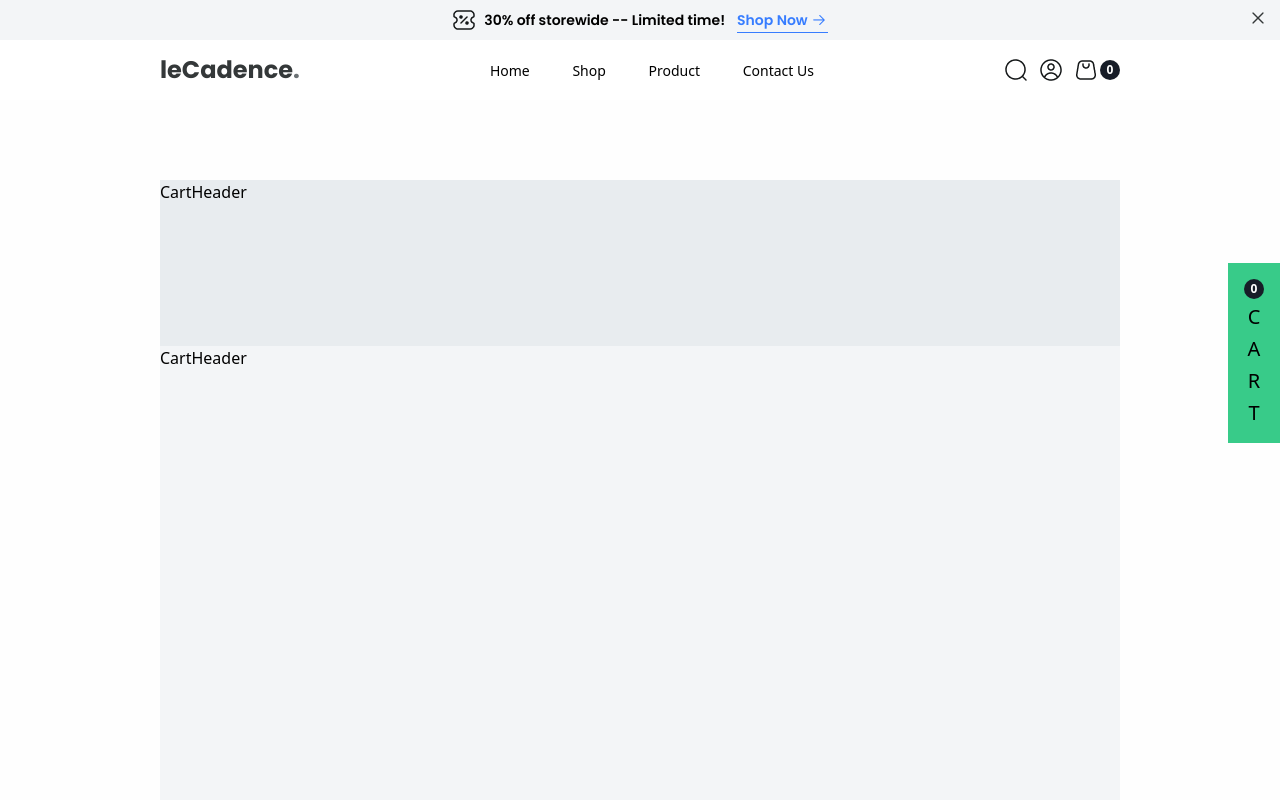
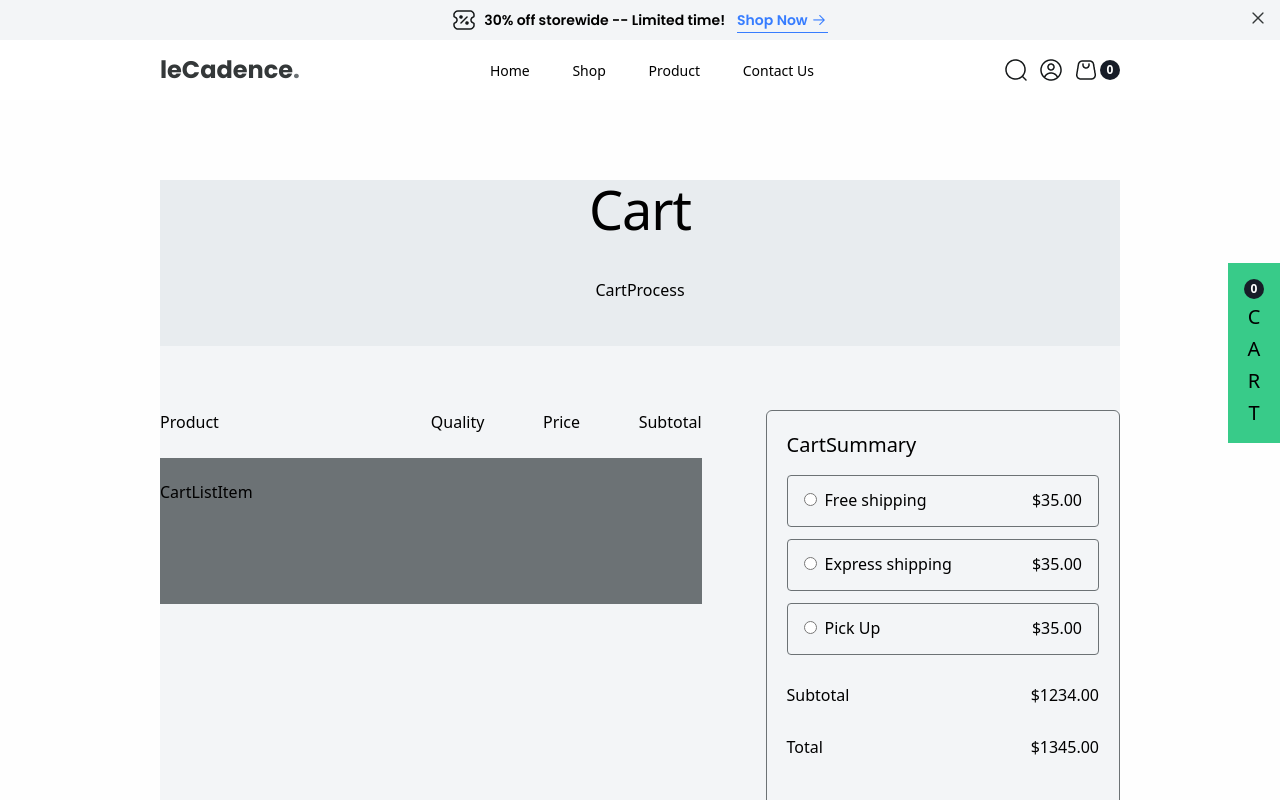
Before and after one commit to Hestia-Arc/cadence-store, a React (Vite) app: page /cart in a window 1280 px wide. Shown: the top 800 px of the page. Built offline with nearby package versions, Linux system fonts and the light colour scheme.

Commit message:
add cart layout#1

```diff
--- a/src/components/Elements/Button.tsx
+++ b/src/components/Elements/Button.tsx
@@ -1,4 +1,4 @@
-import React from "react";
+import React, { FC } from "react";
 import arrowRightIcon from "../../assets/Icons/arrow-right-dark-sm.png";
 
 
@@ -28,11 +28,15 @@ export const ButtonDark: React.FC<Prop2> = (props): JSX.Element => {
   )
 }
 
+interface IPrimaryBtn {
+  text: string
+}
+
 // add to cart btn
-export const ButtonCart = () => {
+export const ButtonPrimary:FC<IPrimaryBtn> = ({text}) => {
   return (
     <button className=" h-[50px] w-full flex justify-center items-center text-gray-100 text-btnMd font-semibold bg-gray-700 rounded-lg">
-    <p className="">Add to Cart</p>
+    <p className="">{text}</p>
     </button>
   )
 }
--- a/src/pages/cart/CartDisplay.tsx
+++ b/src/pages/cart/CartDisplay.tsx
@@ -1,6 +1,17 @@
+import { CartList } from "./CartList";
+import { CartSummary } from "./CartSummary";
 
 export const CartDisplay = () => {
-    return (
-      <div className="h-[771px] bg-gray-200">CartHeader</div>
-    )
-  }
+  return (
+    <div className="h-[771px] flex flex-col bg-gray-200">
+      {/* list and summary */}
+      <div className=" flex gap-16 py-16 ">
+        <CartList />
+        <CartSummary />
+      </div>
+
+      {/* coupon */}
+      <div className=" h-[128px] bg-gray-400">coupon</div>
+    </div>
+  );
+};
--- a/src/pages/cart/CartHeader.tsx
+++ b/src/pages/cart/CartHeader.tsx
@@ -1,6 +1,10 @@
+import { CartProcess } from "./CartProcess"
 
 export const CartHeader = () => {
   return (
-    <div className="h-[166px] bg-gray-300">CartHeader</div>
+    <div className="h-[166px] w-[832] flex flex-col items-center gap-10 bg-gray-300">
+      <h3 className=" text-h3">Cart</h3>
+      <CartProcess/>
+    </div>
   )
 }
--- /dev/null
+++ b/src/pages/cart/CartList.tsx
@@ -0,0 +1,26 @@
+import { CartListItem } from "./CartListItem";
+
+export const CartList = () => {
+  return (
+    <div className=" w-[643px] h-[482px]">
+      {/* headings */}
+      <div className=" h-[50px] flex justify-between pb-5 border-solid border-b-2 border-gray-400">
+        <div className=" w-1/2">
+          <span>Product</span>
+        </div>
+
+        <div className=" w-1/2 flex justify-between">
+          <span>Quality</span>
+          <span>Price</span>
+          <span>Subtotal</span>
+        </div>
+      </div>
+
+      {/* list */}
+      <CartListItem/>
+      {/* <CartListItem/> */}
+      {/* <CartListItem/> */}
+
+    </div>
+  );
+};
--- /dev/null
+++ b/src/pages/cart/CartListItem.tsx
@@ -0,0 +1,7 @@
+
+export const CartListItem = () => {
+  return (
+    <div
+     className=" h-[144px] py-5 bg-gray-400">CartListItem</div>
+  )
+}
--- /dev/null
+++ b/src/pages/cart/CartProcess.tsx
@@ -0,0 +1,6 @@
+
+export const CartProcess = () => {
+  return (
+    <div>CartProcess</div>
+  )
+}
--- /dev/null
+++ b/src/pages/cart/CartSummary.tsx
@@ -0,0 +1,62 @@
+import { ButtonPrimary } from "../../components/Elements";
+
+const radioStyle = "h-[52px] flex justify-between py-3 px-4 border-solid border-[1px] border-gray-400 rounded"
+export const CartSummary = () => {
+  return (
+    <div className=" w-[413px] h-[482px] flex flex-col gap-4 p-5 rounded-md border-solid border-[1px] border-[#6C7275]">
+      <h6 className=" text-h7">CartSummary</h6>
+
+      <div className=" pb-4">
+        {/* delivery */}
+        <div className=" h-[196px] flex flex-col gap-3 pb-4">
+          {/* free */}
+          <div className={radioStyle}>
+
+          <div>
+            <input type="radio" name="shipping" id="free" />
+            <label className=" pl-2" htmlFor="free">Free shipping</label>
+          </div>
+          <div>$35.00</div>
+          </div>
+
+          {/* express */}
+          <div className={radioStyle}>
+
+          <div>
+            <input type="radio" name="shipping" id="express" />
+            <label className=" pl-2" htmlFor="express">Express shipping</label>
+          </div>
+          <div>$35.00</div>
+          </div>
+
+          {/* pickup */}
+          <div className={radioStyle}>
+            <div>
+              <input type="radio" name="shipping" id="pickup" />
+              <label className=" pl-2" htmlFor="pickup">Pick Up</label>
+            </div>
+
+            <div>$35.00</div>
+          </div>
+        </div>
+
+        {/* sub-total */}
+        <div className=" h-[52px] py-3 flex justify-between">
+          <span>Subtotal</span>
+          <span>$1234.00</span>
+        </div>
+
+        {/* total */}
+        <div className=" h-[52px] py-3 flex justify-between">
+          <span>Total</span>
+          <span>$1345.00</span>
+        </div>
+      </div>
+
+      {/* button */}
+      <div>
+        <ButtonPrimary text="Checkout" />
+      </div>
+    </div>
+  );
+};
--- a/src/pages/product/ProductDetails.tsx
+++ b/src/pages/product/ProductDetails.tsx
@@ -11,7 +11,7 @@ import wishIcon from "../../assets/Icons/wish-dark.png";
 import minusIcon from "../../assets/Icons/Minus.png";
 import plusIcon from "../../assets/Icons/Add.png";
 import {
-  ButtonCart,
+  ButtonPrimary,
   ButtonStepper,
   ButtonWish,
 } from "../../components/Elements";
@@ -133,7 +133,7 @@ const ProductCartWishBtns = () => {
       </div>
 
       <div>
-        <ButtonCart />
+        <ButtonPrimary text="Add to Cart" />
       </div>
     </div>
   );
```
Also changed, not shown: src/pages/cart/Coupon.tsx (added).
